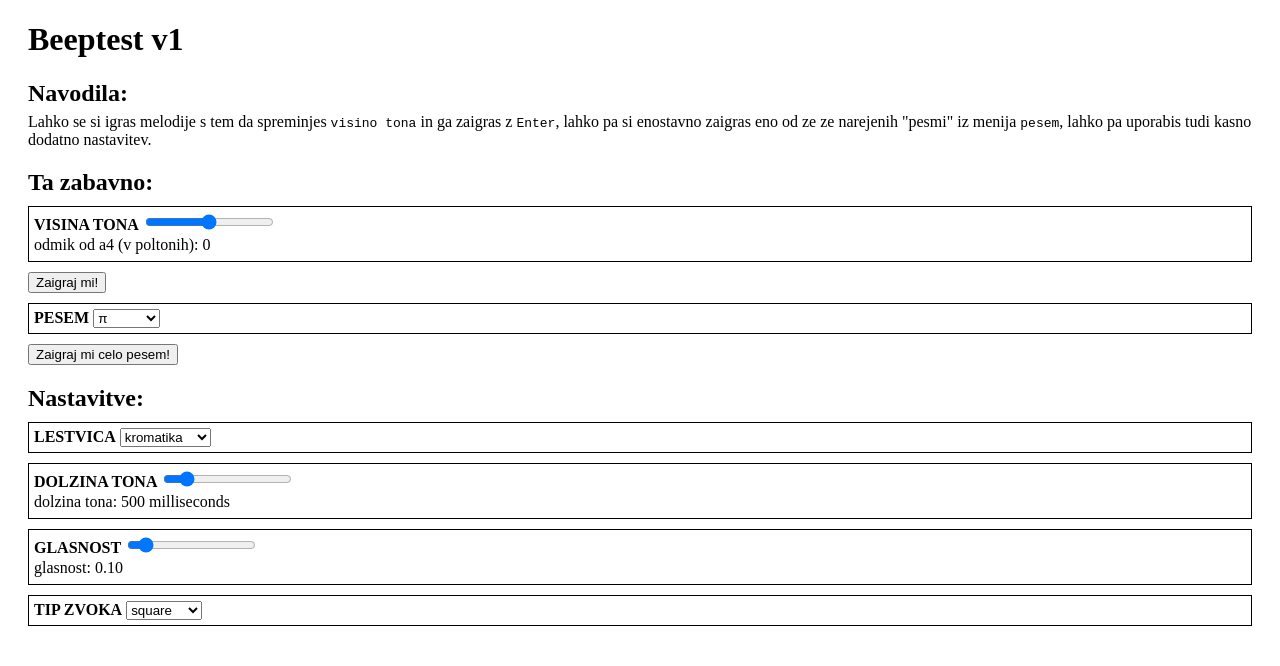
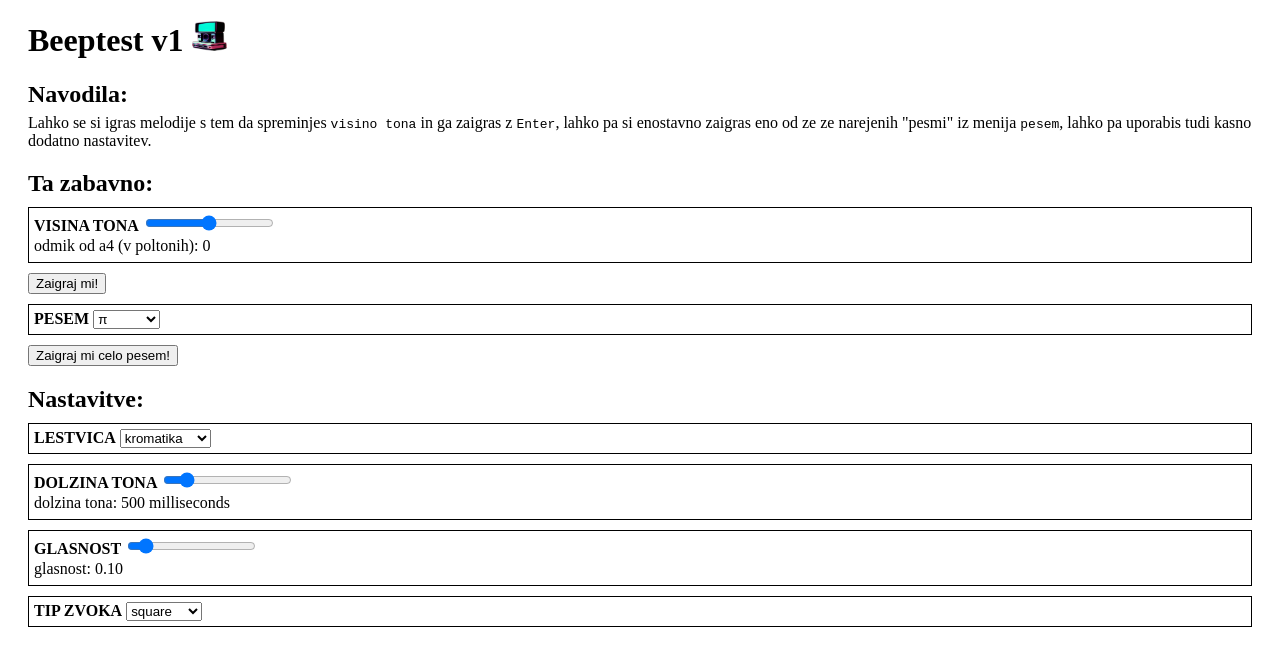
Before and after one commit to Gregorcnik/Beeptest, a plain HTML site: page index.html in a window 1280 px wide. Drawn offline with Linux system fonts and the light colour scheme.

Commit message:
add favicon

```diff
--- a/index.html
+++ b/index.html
@@ -3,11 +3,12 @@
   <head>
     <title>beeptest</title>
     <meta charset="utf-8">
+    <link rel="shortcut icon" type="image/x-icon" href="favicon.png">
     <link rel="stylesheet" href="style.css">
     <script src="script.js"></script>
   </head>
   <body>
-    <h1>Beeptest v1</h1>
+    <h1>Beeptest v1 <img src="favicon.png" alt="logo" style="height: 30px;"></h1>
 
     <!--navodila-->
     <h2>Navodila:</h2>
```
